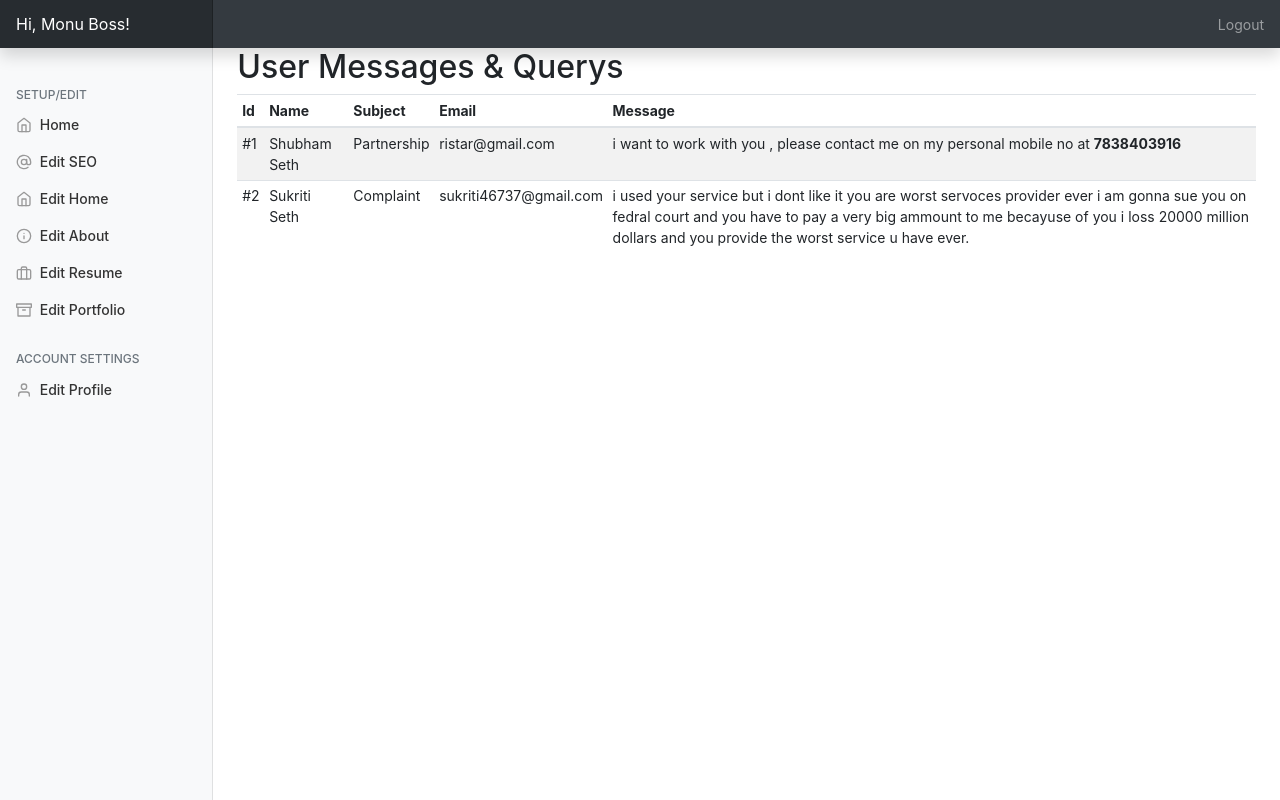
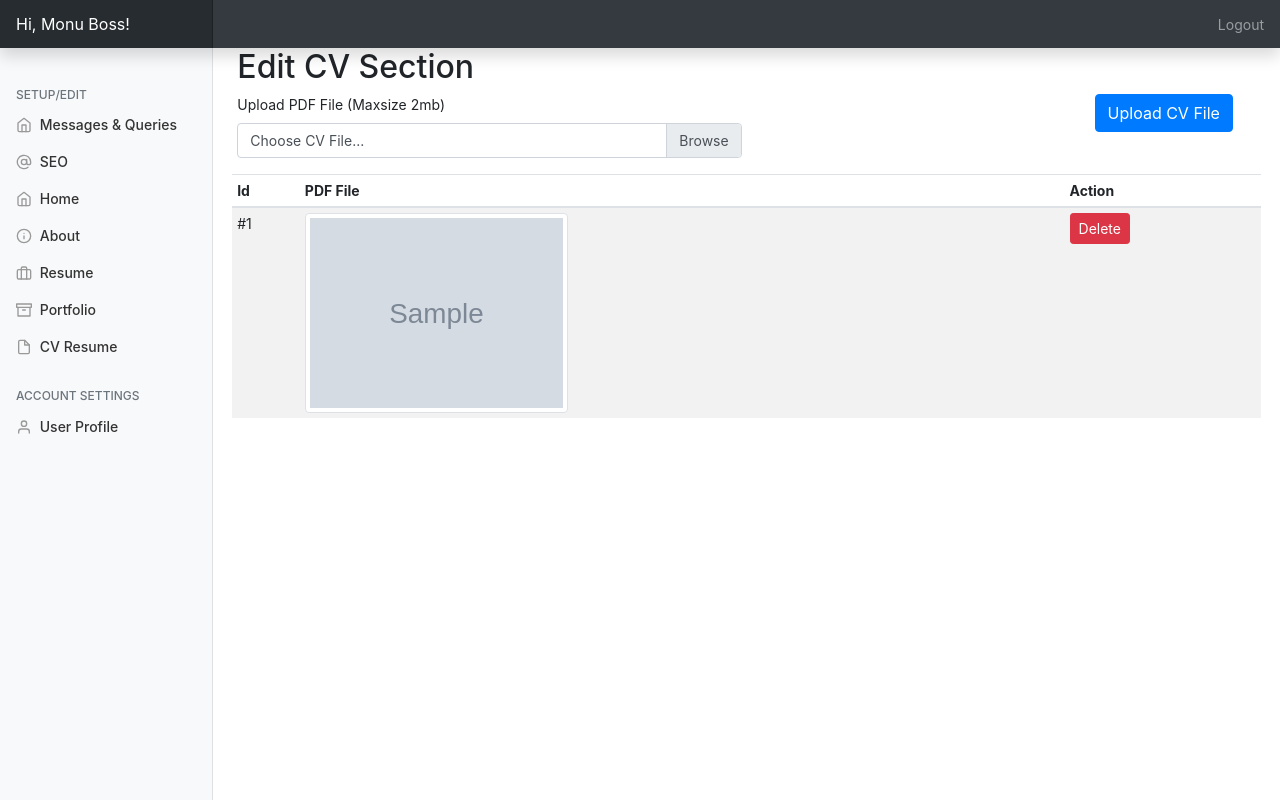
Before and after one commit to KCprsnlcc/OnlinePortfolio, a PHP site: page /admin/?editcv=true in a window 1280 px wide. Run offline with PHP 8.4, Linux system fonts and the light colour scheme; a user stored in the database is signed in; data comes from the database, SQL or seed files in the repository; tables that the repository leaves empty or names only in its code hold one stand-in row (values such as "Sample post"); grey boxes marked "Sample" are stand-in pictures; some libraries are stand-ins or nearby versions.

Commit message:
Re-Upload

```diff
--- a/admin/index.php
+++ b/admin/index.php
@@ -74,40 +74,45 @@ $data=mysqli_fetch_array($queryrun);
         <li class="nav-item">
             <a class="nav-link" href="../admin/">
               <span data-feather="home"></span>
-            Home
+              Messages & Queries
             </a>
           </li>
          <li class="nav-item">
             <a class="nav-link" href="?editseo=true">
               <span data-feather="at-sign"></span>
-              Edit SEO
+              SEO
             </a>
           </li>
           <li class="nav-item">
             <a class="nav-link" href="?edithome=true">
               <span data-feather="home"></span>
-              Edit Home
+              Home
             </a>
           </li>
           <li class="nav-item">
             <a class="nav-link" href="?editabout=true">
               <span data-feather="info"></span>
-              Edit About
+              About
             </a>
           </li>
           <li class="nav-item">
             <a class="nav-link" href="?editresume=true">
               <span data-feather="briefcase"></span>
-              Edit Resume
+              Resume
             </a>
           </li>
           <li class="nav-item">
             <a class="nav-link" href="?editportfolio=true">
               <span data-feather="archive"></span>
-              Edit Portfolio
+              Portfolio
             </a>
           </li>
-
+          <li class="nav-item">
+            <a class="nav-link" href="?editcv=true">
+              <span data-feather="file"></span>
+              CV Resume
+            </a>
+          </li>
         </ul>
 
         <h6 class="sidebar-heading d-flex justify-content-between align-items-center px-3 mt-4 mb-1 text-muted">
@@ -119,7 +124,7 @@ $data=mysqli_fetch_array($queryrun);
           <li class="nav-item">
             <a class="nav-link" href="?editprofile=true">
               <span data-feather="user"></span>
-              Edit Profile
+              User Profile
             </a>
           </li>
         </ul>
@@ -138,6 +143,8 @@ $data=mysqli_fetch_array($queryrun);
       include('php/portfolio.php');
      }else if(isset($_GET['editseo'])){
          include('php/seo.php');
+    }else if(isset($_GET['editcv'])){
+      include('php/cv.php');
 
      }else if(isset($_GET['editprofile'])){ ?>
         <h2>Edit Profile</h2>
--- /dev/null
+++ b/admin/php/cv.php
@@ -0,0 +1,106 @@
+<h2>Edit CV Section</h2>
+         <?php
+         if(isset($_GET['msg'])){
+
+  if($_GET['msg']=='updated'){
+      ?>
+      <div class="alert alert-success text-center" role="alert">
+  PDF Successfully Added !
+</div>
+      <?php
+  }
+  if($_GET['msg']=='error'){
+      ?>
+      <div class="alert alert-danger text-center" role="alert">
+  Something is wrong with your PDF file, please check type or size!
+</div>
+      <?php
+  } }
+?>
+         <form method="post" action="php/ucv.php" enctype="multipart/form-data">
+  <div class="form-row">
+  <div class="form-group col-md-6">
+  <label>Upload PDF File (Maxsize 2mb)</label>
+  <div class="custom-file">
+    <input type="file" name="projectpic" class="custom-file-input" id="profilepic">
+    <label class="custom-file-label" for="projectpic">Choose CV File...</label>
+  </div></div>
+
+  <div class="form-group col-md-2 ml-auto">
+        <input type="submit" name="addtoportfolio" class="btn btn-primary" value="Upload CV File">
+    </div>
+
+</form>
+<table class="table table-striped table-sm">
+          <thead>
+            <tr>
+              <th>Id</th>
+              <th>PDF File</th>
+              <th>Action</th>
+            </tr>
+          </thead>
+          <tbody>
+         <?php
+$query2="SELECT * FROM cv";
+$queryrun2=mysqli_query($db,$query2);
+$count=1;
+while($data2=mysqli_fetch_array($queryrun2)){
+    ?>
+     <tr>
+         <div class="modal fade" id="modal<?=$data2['id']?>" tabindex="-1" role="dialog" aria-labelledby="exampleModalLabel" aria-hidden="true">
+  <div class="modal-dialog">
+    <div class="modal-content">
+      <div class="modal-header">
+        <h6 class="modal-title" id="exampleModalLabel">Edit CV</h6>
+        <button type="button" class="close" data-dismiss="modal" aria-label="Close">
+          <span aria-hidden="true">&times;</span>
+        </button>
+      </div>
+      <div class="modal-body">
+          <form method="post" action="php/ucv.php" enctype="multipart/form-data">
+          <input type="hidden" name="id" value="<?=$data2['id']?>">
+  <div class="form-row">
+  <div class="form-group col-md-12">
+      <img src="../assets/img/<?=$data2['pdffile']?>" class="oo img-thumbnail">
+  </div>
+  <div class="form-group col-md-6">
+  <label>Upload PDF File (Minimum 600px X 600px, Maxsize 2mb)</label>
+  <div class="custom-file">
+    <input type="file" name="projectpic" class="custom-file-input" id="profilepic">
+    <label class="custom-file-label" for="projectpic">Choose File...</label>
+  </div></div>
+
+   <div class="form-group col-md-6 mt-auto">
+      <label for="name">Project Name</label>
+      <input type="name" name="projectname" value="<?=$data2['projectname']?>" class="form-control" id="name" placeholder="ToDo List Maker">
+    </div>
+
+
+
+    <div class="form-group col-md-12">
+      <label for="email">Project Link</label>
+      <input type="text" name="projectlink" value="<?=$data2['projectlink']?>" class="form-control" id="email" placeholder="https://whomonugiri.github.io/todo-list-maker/">
+    </div>
+
+      </div>
+
+
+      <div class="modal-footer">
+        <button type="button" class="btn btn-secondary" data-dismiss="modal">Close</button>
+        <input type="submit" class="btn btn-primary" name="pupdate" value="Update">
+          </form>
+      </div>
+    </div>
+  </div>
+</div>
+          <td>#<?=$count?></td>
+              <td><img src="../assets/img/<?=$data2['pdffile']?>" class="oo img-thumbnail"></td>
+         <td>
+
+</button> <a href="php/ucv.php?del=<?=$data2['id']?>"><button type="button" class="btn btn-danger btn-sm" data-toggle="modal" data-target="#exampleModal">
+  Delete
+             </button></a></td>
+            </tr>
+         <?php $count++;
+} ?>
+             </tbody></table>
--- a/admin/php/home.php
+++ b/admin/php/home.php
@@ -12,7 +12,7 @@
   if($_GET['msg']=='error'){
       ?>
       <div class="alert alert-danger text-center" role="alert">
-  something wrong with your image please check type or size !
+      Something is wrong with your Image file, please check type or size!
 </div>
       <?php
   } }
--- a/admin/php/seo.php
+++ b/admin/php/seo.php
@@ -12,7 +12,7 @@
   if($_GET['msg']=='error'){
       ?>
       <div class="alert alert-danger text-center" role="alert">
-  something wrong with your image please check type or size !
+      Something is wrong with your Image file, please check type or size!
 </div>
       <?php
   } }
--- a/admin/php/welcome.php
+++ b/admin/php/welcome.php
@@ -29,7 +29,7 @@
               $count++;
       }
       if($count==0){ ?>
-          <td colspan="5" align="center"> Currenty There Is No Messages or Queries !</td>
+          <td colspan="5" align="center"> Currenty,there is no Messages or Queries!</td>
       <?php }
         ?>
 
--- a/alfraskhan/index.php
+++ b/alfraskhan/index.php
@@ -5,6 +5,7 @@
     <meta name="viewport" content="width=device-width, initial-scale=1.0">
     <title>dashboard</title>
     <link rel="stylesheet" href="design.css">
+
 </head>
 <body>
     <header>
@@ -14,6 +15,7 @@
             <div class="font-animation">
                 <h1 class="font-animation">Al-Fraskhan A. Jose</h1>
             </div>
+            <a href="fras-cv.pdf" class="button" download><span>Download CV</span></a>
     </header>
     <nav>
         <ul class="font-animation">
@@ -58,8 +60,7 @@
             Still confused. then,
         </p>
         <h1 class="font-animation">Let's Talk</h1>
-        <p>Or send an Email to <a href="mailto:alfraskhanjose91@gmail.com">alfraskhanjose91@gmail.com</a></p>
-
+        <p>Or send an Email to <a href="mailto:alfraskhanjose91@gmail.com" class="about-section">alfraskhanjose91@gmail.com</a></p>
 
     </section>
 </body>
--- a/index.php
+++ b/index.php
@@ -106,7 +106,6 @@ $data = mysqli_fetch_array($runquery);
                     <li><a href="#portfolio"><i class="bx bx-book-content"></i> Portfolio</a></li>
                     <li><a href="#contact"><i class="bx bx-envelope"></i> Contact</a></li>
                     <li><a href="khadaffesulaiman.pdf"><i class="bx bx-file"></i> Download CV</a></li>
-                    <li><a href="admin/login/index.php"><i class="bx bx-log-out"></i> Logout</a></li>
 
                 </ul>
             </nav><!-- .nav-menu -->
```
Also changed, not shown: admin/php/ucv.php (added, +67 -0 lines), alfraskhan/design.css (+41 -0 lines), 2 other files.
